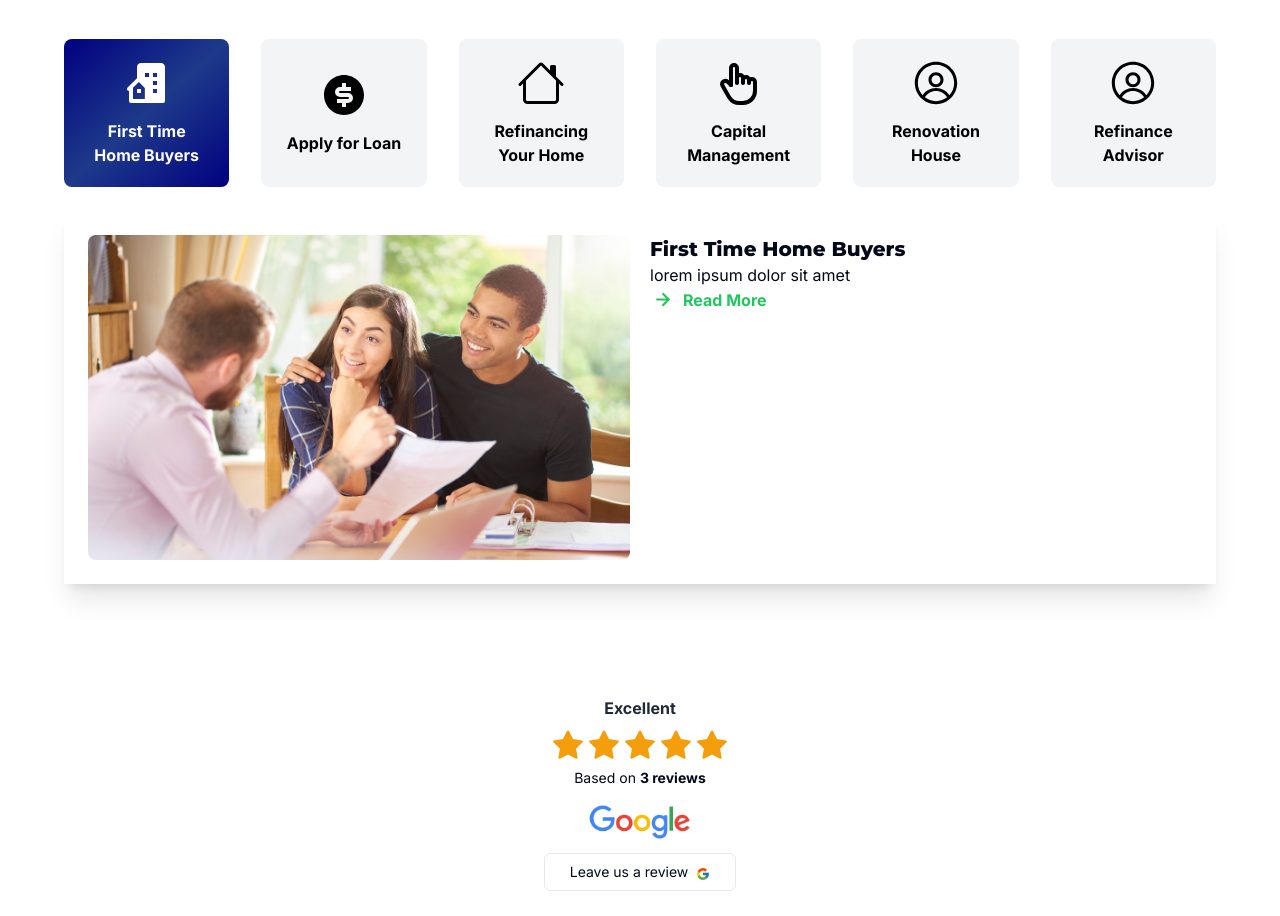
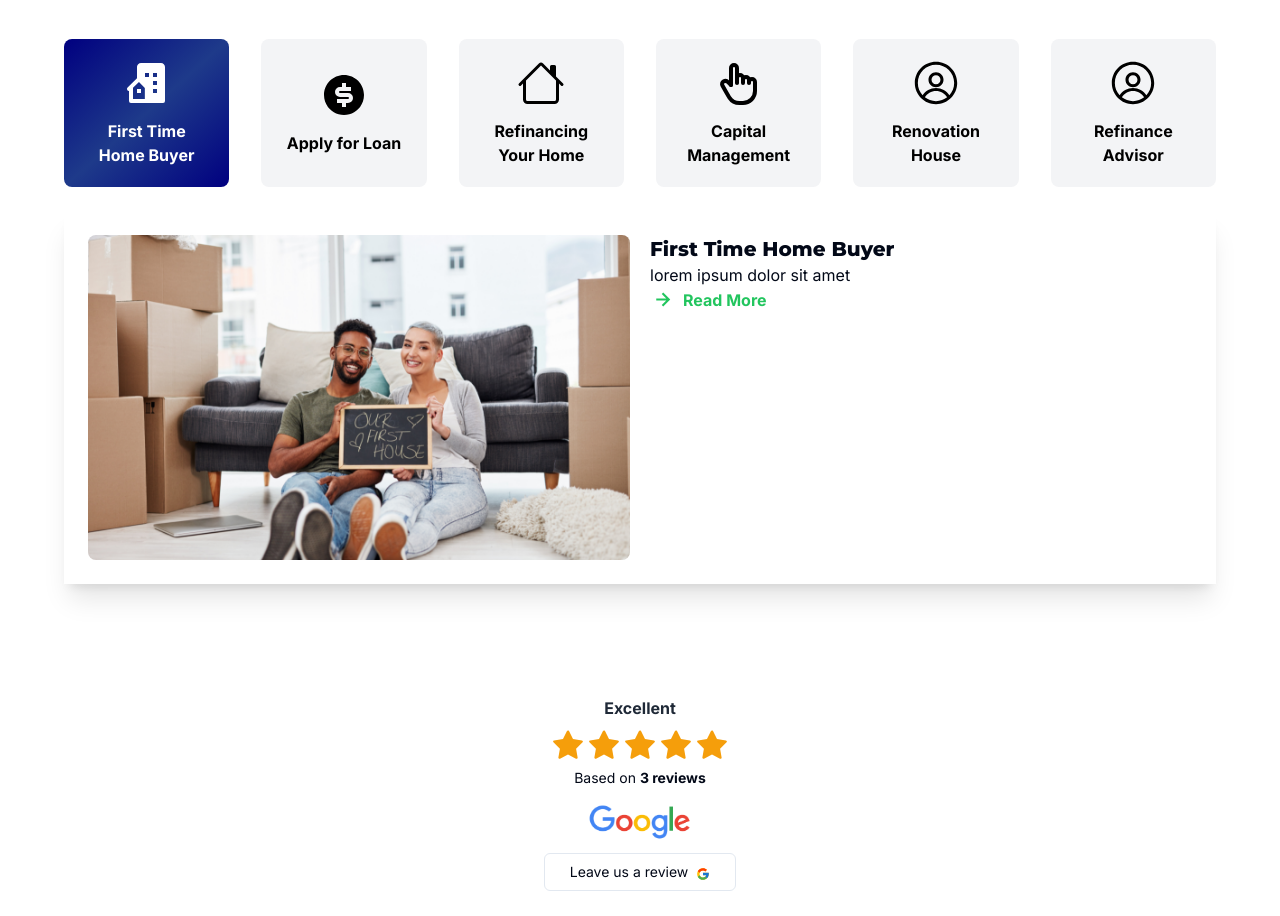
Before and after one commit to bwestwood11/waterstreet-mortgage, a Next.js app: page / in a window 1280 px wide. Shown: the part 1165-2081 px from the top of the page. Built offline with nearby package versions, Linux system fonts and the light colour scheme.

Commit message:
image changed

```diff
--- a/components/Mortgage-Programs.tsx
+++ b/components/Mortgage-Programs.tsx
@@ -16,7 +16,7 @@ const montserrat = Montserrat({ subsets: ["latin"] });
 
 const programs = [
   {
-    name: "First Time Home Buyers",
+    name: "First Time Home Buyer",
     icon: BiSolidBuildingHouse,
     description: "lorem ipsum dolor sit amet",
   },
@@ -71,7 +71,9 @@ const MortgagePrograms = () => {
     <div className="w-full bg-white h-full flex py-16 px-6">
       <div className="max-w-6xl mx-auto w-full">
         <div className="flex max-w-md mb-4 mx-auto text-center justify-center gap-3 items-center">
-          <p className=" font-bold uppercase text-[#000080]">What&apos;s the Best</p>
+          <p className=" font-bold uppercase text-[#000080]">
+            What&apos;s the Best
+          </p>
           <div className="border-b lg:h-1/4 h-full border-2 border-[#000080] w-1/6" />
         </div>
         <h2
```
Also changed, not shown: public/first-time-home-buyer.png (added).
